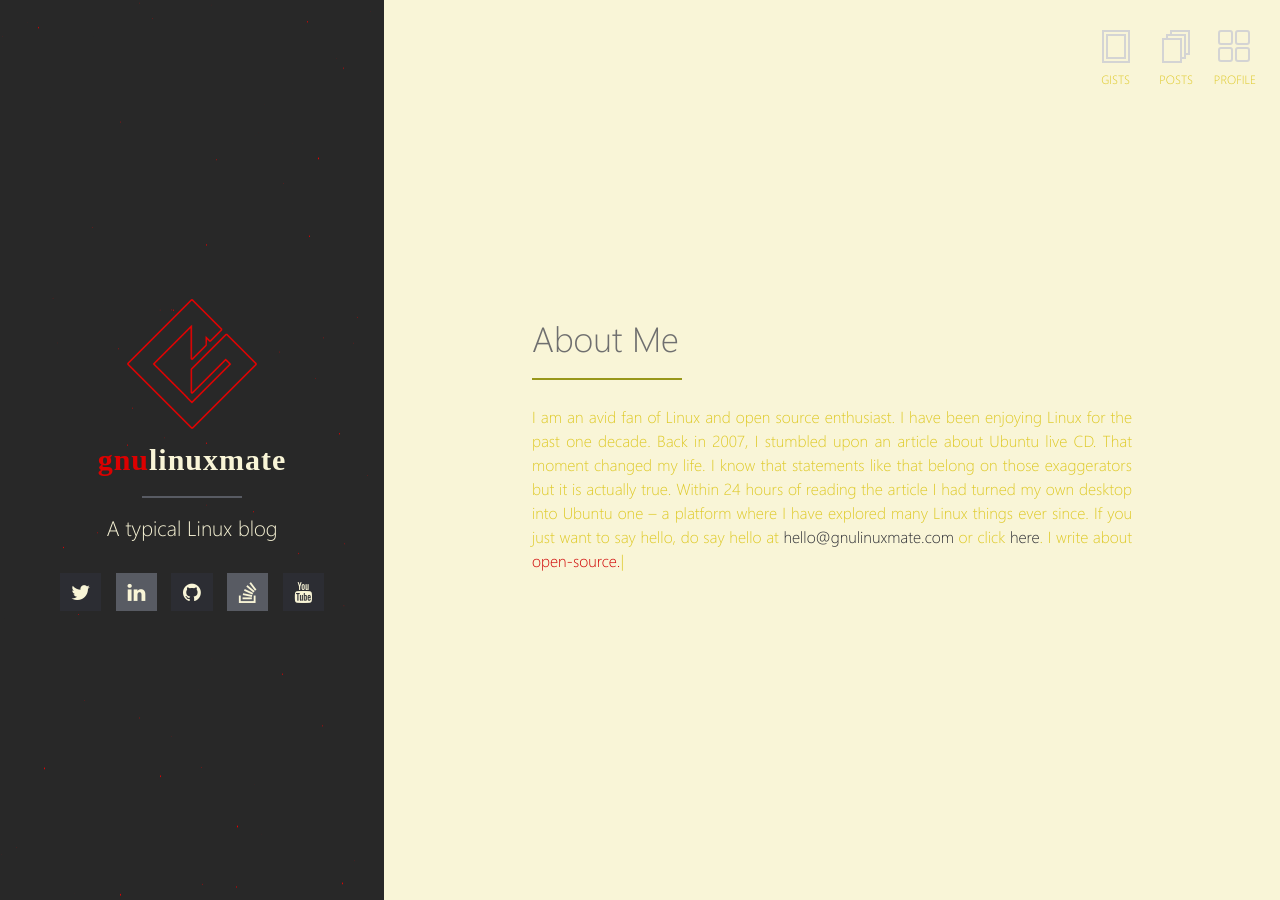
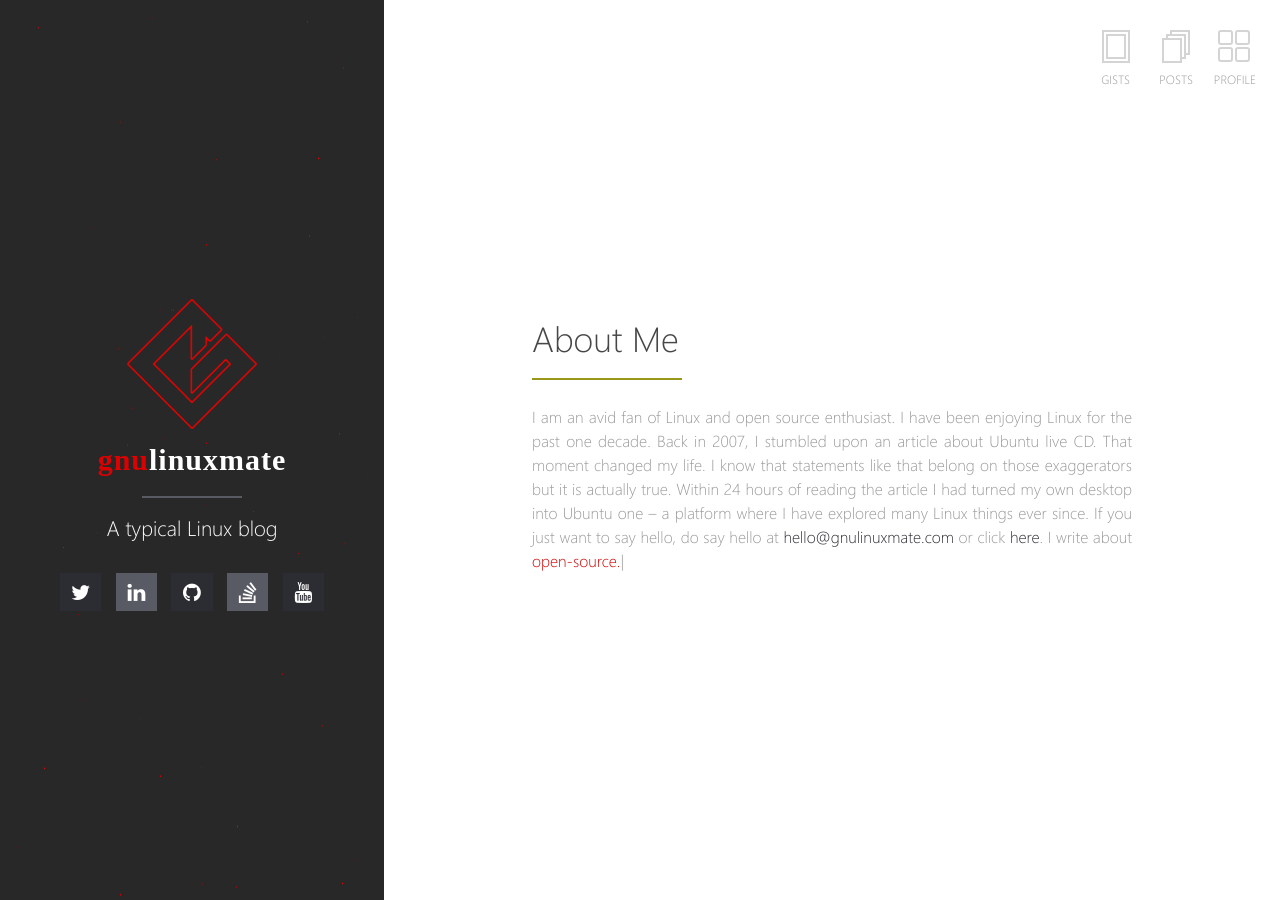
Before and after one commit to kevydotvinu/gnulinuxmate.com, a Jekyll site: the page built from index.md, in a window 1280 px wide. Built offline with Jekyll 4.4.1, drawn with Linux system fonts in a browser that asks for light colours; some web fonts are replaced.

Commit message:
Revert "feat: Change black and white"
This reverts commit d1fd61c53abd373f3076375b60ffaf4598f5dd4a.

```diff
--- a/assets/_sass/_variables.scss
+++ b/assets/_sass/_variables.scss
@@ -1,5 +1,5 @@
-$white: #f9f5d7;
-$black: #282828;
+$white: #FFFFFF;
+$black: #000000;
 $gray: #d4d4d4;
 $overlay-color: #2c2d33;
 $green: #98971a;
```
